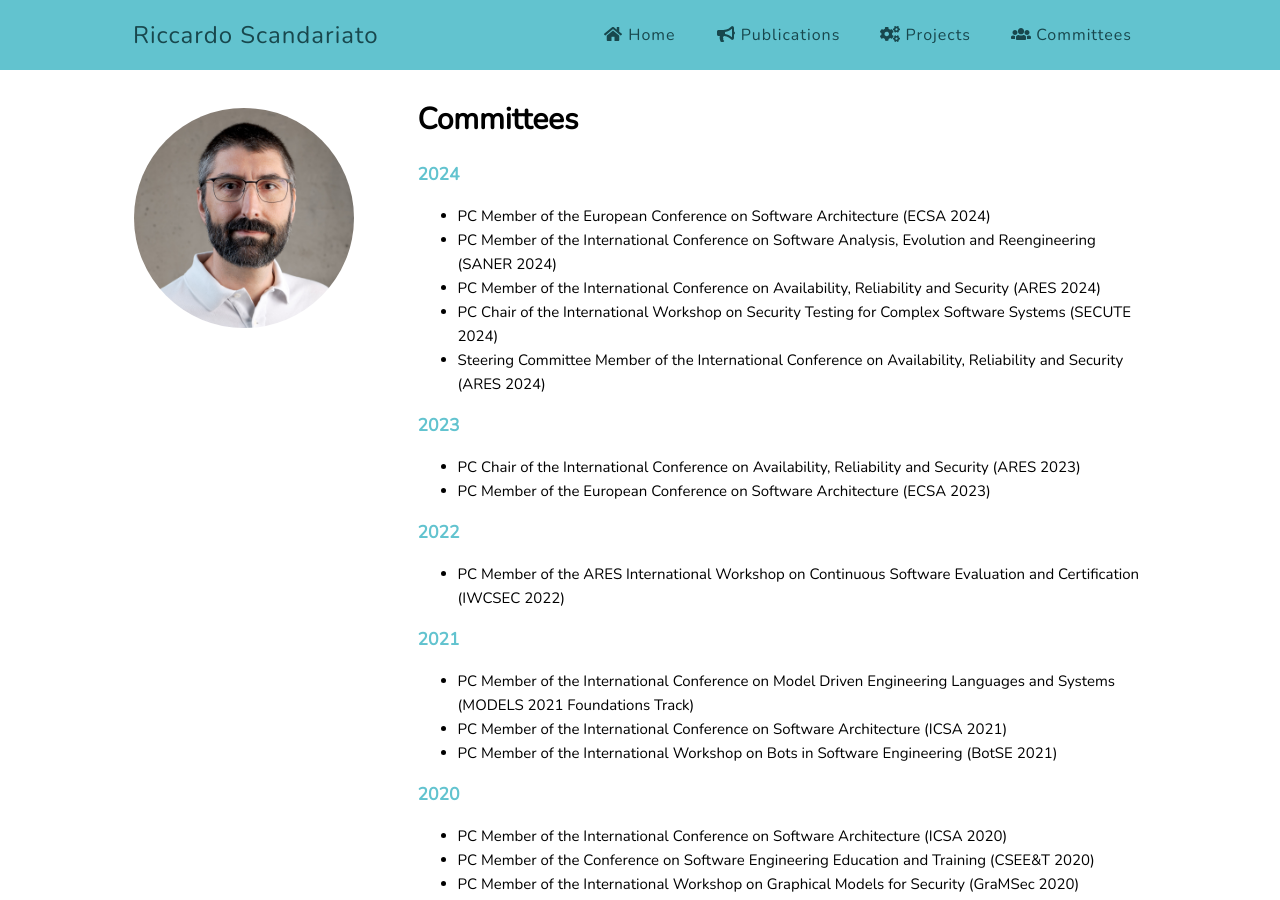
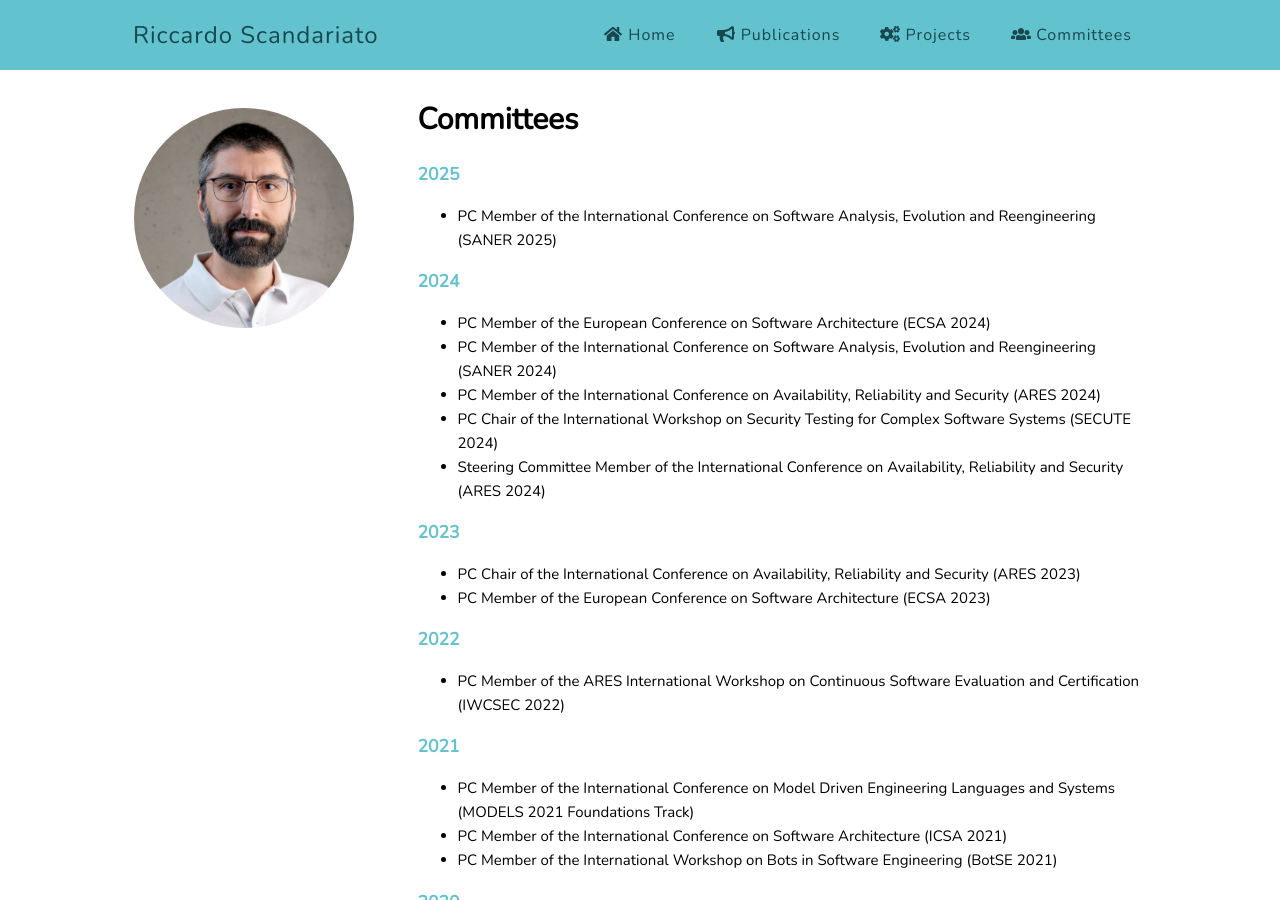
Before and after one commit to riccardoscandariato/riccardoscandariato.github.io, a Jekyll site: the page built from service.md, in a window 1280 px wide and 900 px high. Built offline with Jekyll 4.4.1, drawn with Linux system fonts in a browser that asks for light colours.

Commit message:
more service

```diff
--- a/service.md
+++ b/service.md
@@ -3,6 +3,12 @@ layout: default
 
 title: Committees
 ---
+
+ <h3>2025</h3>
+
+<ul>
+<li>PC Member of the International Conference on Software Analysis, Evolution and Reengineering (SANER 2025)</li>
+</ul>
 
  <h3>2024</h3>
 
```
